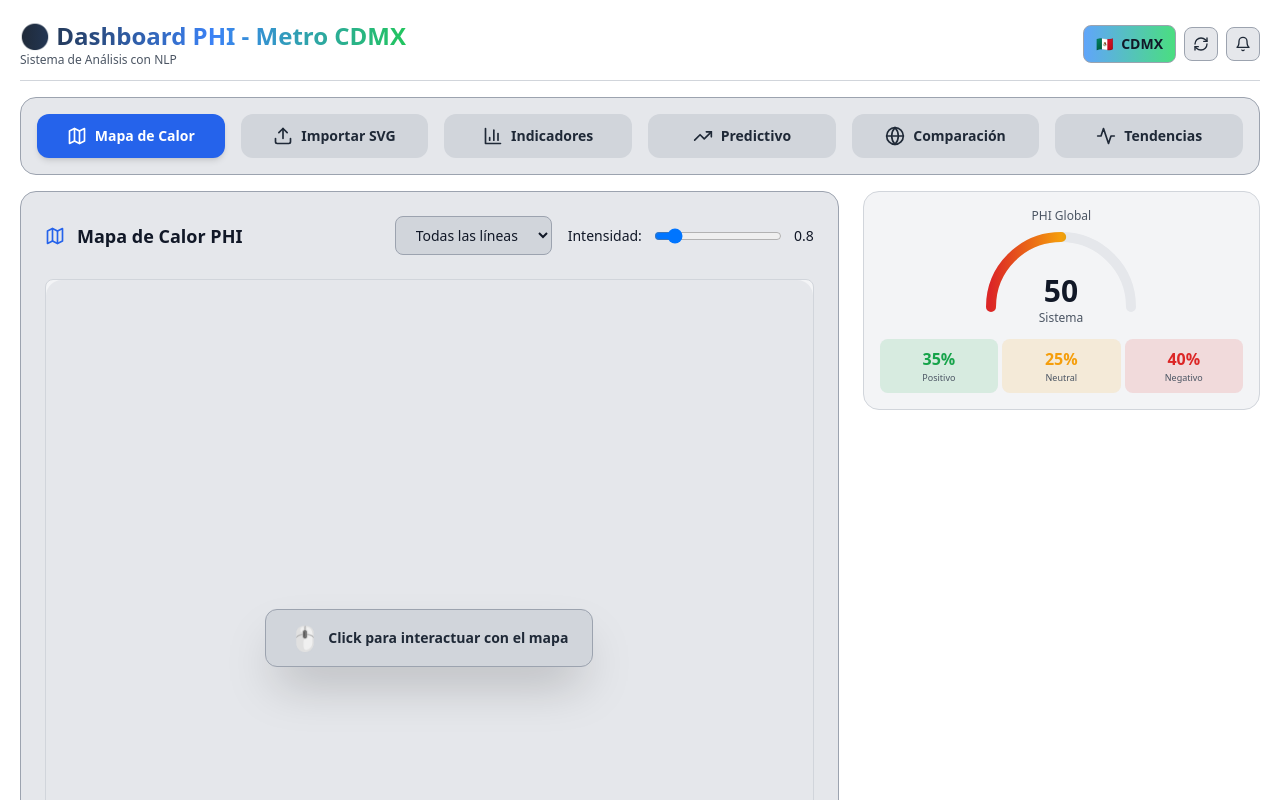
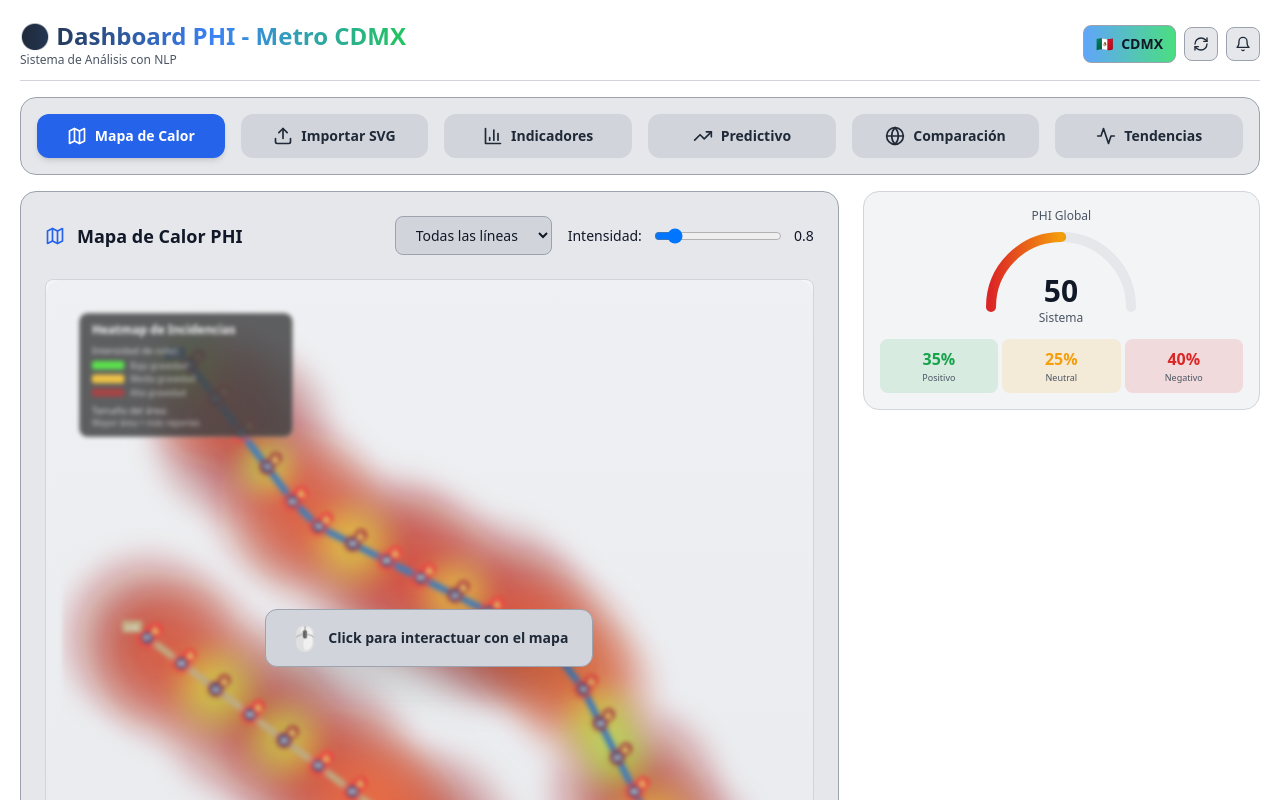
Before and after one commit to AxolutionsDevs/MobilityAI-Hackaton, a Next.js app in the folder railway-monitor/frontend/: page / in a window 1280 px wide. Shown: the top 800 px of the page. Built offline with nearby package versions, Linux system fonts and the light colour scheme.

Commit message:
Map Modification Blur

```diff
--- a/railway-monitor/frontend/components/MetroMap.tsx
+++ b/railway-monitor/frontend/components/MetroMap.tsx
@@ -179,7 +179,7 @@
       {/* Overlay de hover cuando el mapa no está enfocado */}
       {!isMapFocused && (
         <div
-          className="absolute inset-0 flex items-center justify-center bg-gray-200 backdrop-blur-[2px] z-20 rounded-2xl cursor-pointer"
+          className="absolute inset-0 flex items-center justify-center bg-gradient-to-b from-gray-200/30 to-gray-300/30 backdrop-blur-[2px] z-20 rounded-2xl cursor-pointer"
           onClick={handleMapClick}
         >
           <div className="bg-gray-300 px-6 py-3 rounded-xl border border-gray-400 shadow-2xl">
--- a/railway-monitor/frontend/components/SVGImporter.tsx
+++ b/railway-monitor/frontend/components/SVGImporter.tsx
@@ -360,7 +360,6 @@
                       onClick={() => deleteNode(node.id)}
                       className="px-2 py-1 rounded-lg bg-red-500 text-white text-xs font-medium hover:bg-red-600"
                     >
-                      {translations.delete}
                     </button>
                   </div>
                 ))}
```
